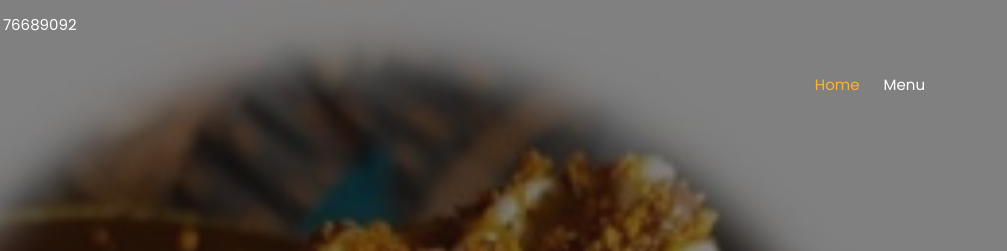
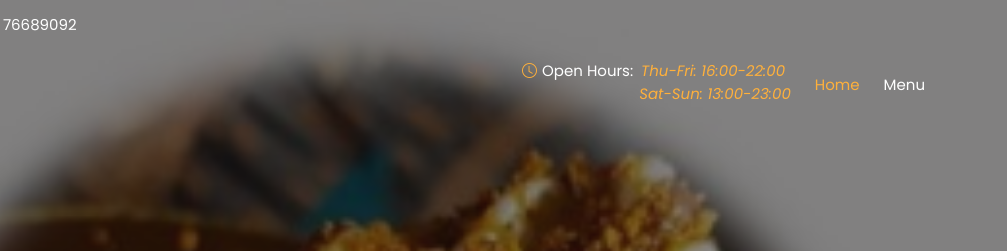
Before and after one commit to CrepeElDay3a/Crepe-el-day3a, a plain HTML site: page index.html in a window 1280 px wide. Shown: the top 251 px of the page, 273-1280 px from the left. Drawn offline with Linux system fonts and the light colour scheme.

Commit message:
openHours

```diff
--- a/index.html
+++ b/index.html
@@ -56,6 +56,12 @@
         <!-- Uncomment below if you prefer to use an image logo -->
         <!-- <a href="index.html"><img src="assets/img/logo.png" alt="" class="img-fluid"></a>-->
       </div>
+       <section  id="topbar" class=" align-items-center topbar-transparent">
+           <i class="bi bi-clock align-items-center"><span>Open Hours: &nbsp;</span>Thu-Fri: 16:00-22:00</i>
+           <br>
+           <i class="align-items-center"><span>&nbsp;&nbsp;&nbsp;&nbsp;&nbsp;&nbsp;&nbsp;&nbsp;&nbsp;&nbsp;&nbsp;&nbsp;&nbsp;&nbsp;&nbsp;&nbsp;&nbsp;&nbsp;&nbsp;&nbsp;&nbsp;&nbsp;&nbsp;&nbsp;&nbsp;&nbsp;&nbsp;&nbsp;</span>Sat-Sun: 13:00-23:00</i>
+        </section>
+
 
       <nav id="navbar" class="navbar order-last order-lg-0">
         <ul>
```
